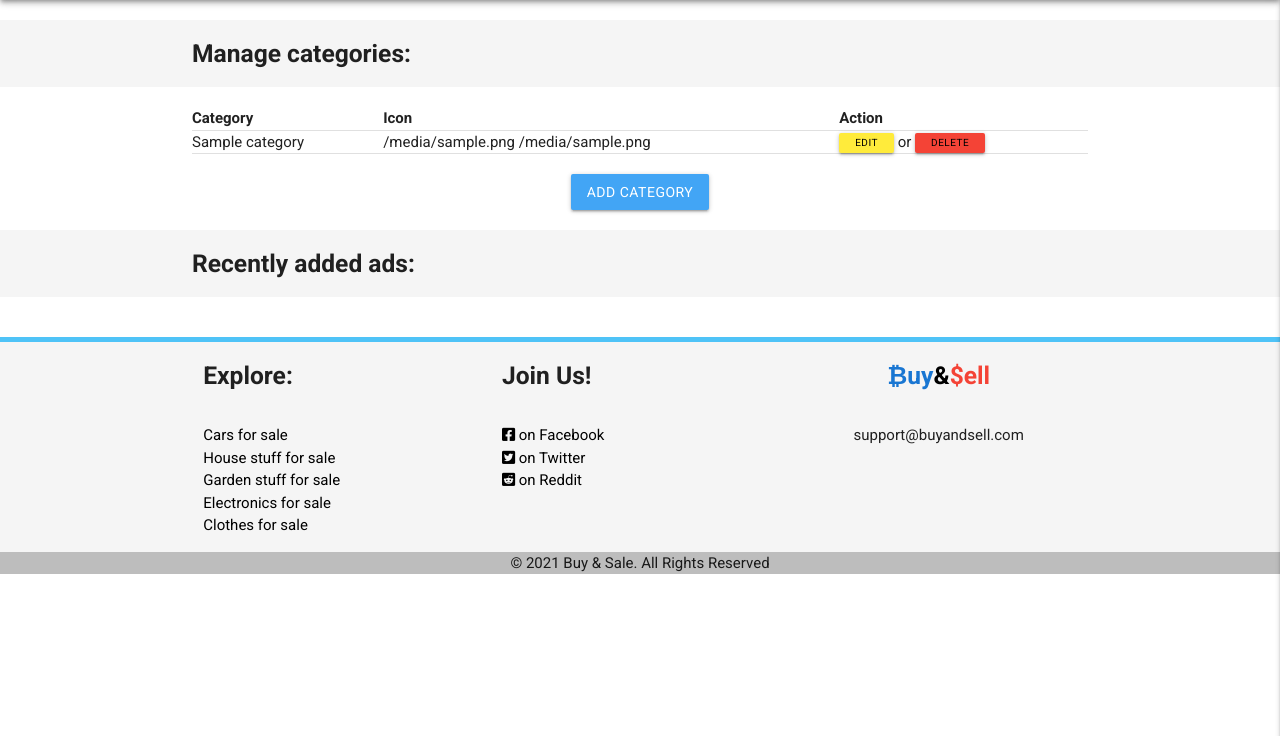
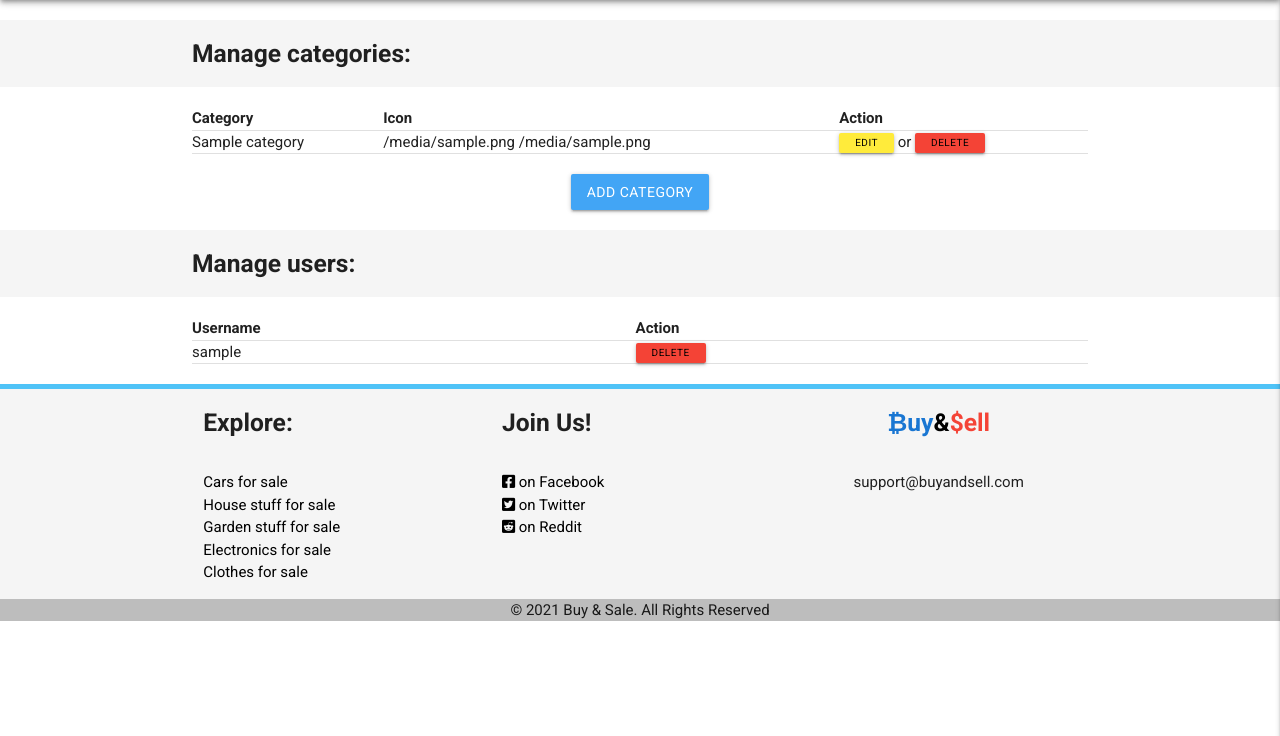
Before and after one commit to zokam1411/milestone-project-3, a Flask app: page /control_panel in a window 1280 px wide. Shown: the part 64-800 px from the top of the page. Run offline with Flask 2, Linux system fonts and the light colour scheme; a database or web service that is not in the repository returns one stand-in record (values such as "Sample title"); some libraries are stand-ins or nearby versions.

Commit message:
Add users to table in control panel

```diff
--- a/app.py
+++ b/app.py
@@ -221,8 +221,9 @@ def delete_ad(ad_id):
 @app.route('/control_panel')
 def control_panel():
     categories = mongo.db.categories.find()
+    users = mongo.db.users.find()
     return render_template('control_panel.html',
-                           categories=categories)
+                           categories=categories, users=users)
 
 
 @app.route('/add_category', methods=['GET', 'POST'])
--- a/templates/control_panel.html
+++ b/templates/control_panel.html
@@ -2,7 +2,7 @@
 {% block content %}
 
 <!-- flash message -->
-<div class="container">
+<div>
     {% with messages = get_flashed_messages(with_categories=true) %}
     {% if messages %}
     {% for category, message in messages %}
@@ -14,15 +14,15 @@
     {% endwith %}
 </div>
 <!-- Categories -->
-<div class="row">
-    <div class="grey lighten-4 ">
-        <div class="container">
-            <div class="row">
-                <h5>Manage categories:</h5>
-            </div>
+<div class="grey lighten-4">
+    <div class="container">
+        <div class="row">
+            <h5>Manage categories:</h5>
         </div>
     </div>
-    <div class="container">
+</div>
+<div class="container">
+    <div class="row">
         <table>
             <thead>
                 <tr>
@@ -39,7 +39,8 @@
                     <td><a href="{{ url_for('edit_category', category_id=category._id) }}"
                             class="waves-effect waves-light btn-small yellow black-text">Edit</a>
                         <span>or</span>
-                        <a href="{{ url_for('delete_category', category_id=category._id) }}" class="waves-effect waves-light btn-small red black-text">Delete</a></td>
+                        <a href="{{ url_for('delete_category', category_id=category._id) }}"
+                            class="waves-effect waves-light btn-small red black-text">Delete</a></td>
                 </tr>
             </tbody>
             {% endfor %}
@@ -49,42 +50,34 @@
 <div class="row center-align">
     <a href="{{ url_for('add_category') }}" class="waves-effect waves-light btn blue lighten-1">Add category</a>
 </div>
-<!-- Recent ads -->
+
+<!-- Manage users -->
 <div class="grey lighten-4">
     <div class="container">
         <div class="row">
-            <h5>Recently added ads:</h5>
+            <h5>Manage users:</h5>
         </div>
     </div>
 </div>
 <div class="container">
     <div class="row">
-        {% for ad in ads %}
-        <div class="col s6 m3 col-margin" id="col-padding">
-            <a href="{{ url_for('view_ad', ad_id=ad._id) }}">
-                <div class="grey lighten-3 main-ad-holder">
-                    <div class="white ad-img-holder">
-                        {% if ad.item_image %}
-                        <img src="{{url_for('img_uploads', filename=ad['item_image'])}}" alt="item_image">
-                        {% else %}
-                        <img src="{{url_for('static', filename='images/no-image.png')}}" alt="default_recipe_image">
-                        {% endif %}
-                    </div>
-                    <div class="row">
-                        <div class="truncate"><strong>{{ ad.title }}</strong></div>
-                        {% if ad.urgent == "on" %}
-                        <div><b>&#8364; {{ ad.price }}</b> <i class="fas fa-hammer yellow-text text-accent-4 tooltipped"
-                                data-position="bottom" data-tooltip="Price negotiable for quick sale."></i></div>
-                        {% else %}
-                        <div><b>&#8364; {{ ad.price }}</b></div>
-                        {% endif %}
-                        <div><small>{{ ad.location }}</small></div>
-                    </div>
-                </div>
-            </a>
-        </div>
-        {% endfor %}
+        <table>
+            <thead>
+                <tr>
+                    <th>Username</th>
+                    <th>Action</th>
+                </tr>
+            </thead>
+            {% for user in users %}
+            <tbody>
+                <tr>
+                    <td>{{user.username}}</td>
+                    <td>
+                        <a href="#" class="waves-effect waves-light btn-small red black-text">Delete</a></td>
+                </tr>
+            </tbody>
+            {% endfor %}
+        </table>
     </div>
 </div>
-
 {% endblock %}
```
